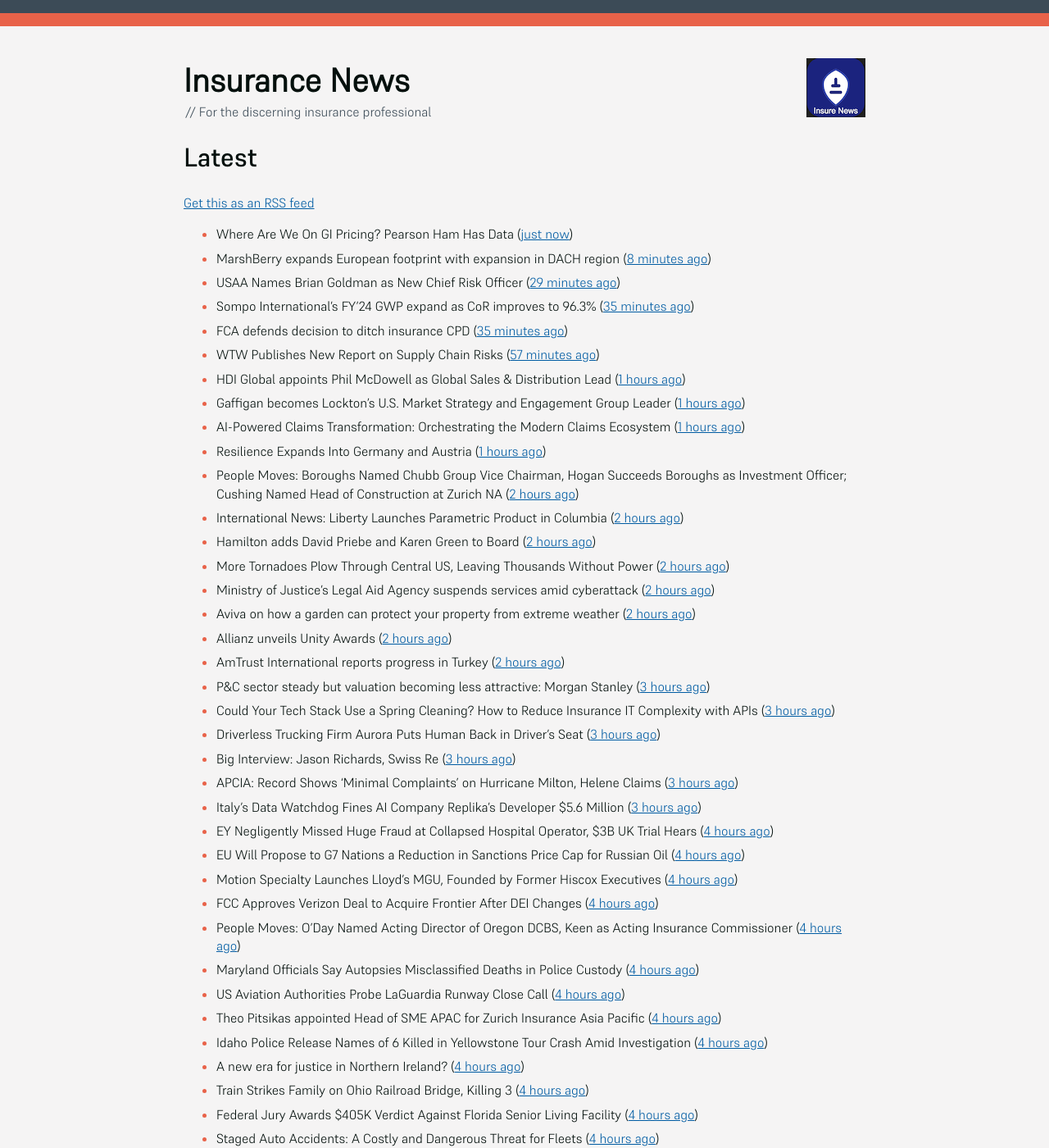
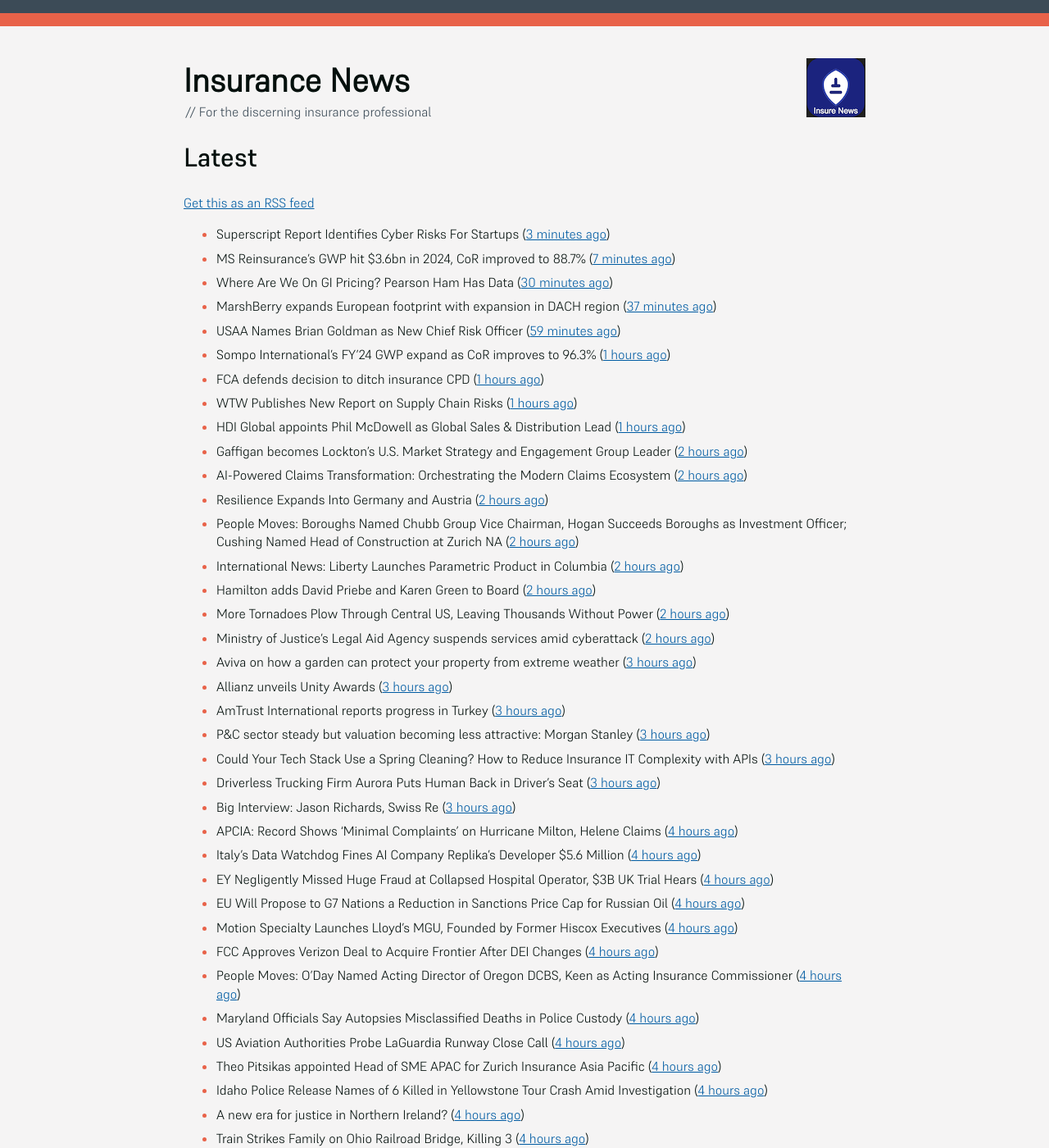
Before and after one commit to mat-0/feeds.thechels.uk, a Jekyll site: the page built from index.md, in a window 1280 px wide and 1400 px high. Shown: the whole window at 82% size. Built offline with Jekyll 4.4.1, drawn with Linux system fonts in a browser that asks for light colours; some of the changed text lies outside the part shown.

Commit message:
New Feed

```diff
--- a/index.md
+++ b/index.md
@@ -8,30 +8,32 @@ description: Latest Updates
 [Get this as an RSS feed](/feed.rss)
 
 <!-- news_marker starts -->
-- Where Are We On GI Pricing? Pearson Ham Has Data ([just now](https://insurance-edge.net/2025/05/20/where-are-we-on-gi-pricing-pearson-ham-has-data/))
-- MarshBerry expands European footprint with expansion in DACH region ([8 minutes ago](https://www.reinsurancene.ws/marshberry-expands-european-footprint-with-expansion-in-dach-region/))
-- USAA Names Brian Goldman as New Chief Risk Officer ([29 minutes ago](https://www.insurtechinsights.com/usaa-names-brian-goldman-as-new-chief-risk-officer/))
-- Sompo International’s FY’24 GWP expand as CoR improves to 96.3% ([35 minutes ago](https://www.reinsurancene.ws/sompo-internationals-fy24-gwp-expand-as-cor-improves-to-96-3/))
-- FCA defends decision to ditch insurance CPD ([35 minutes ago](https://www.postonline.co.uk/news/7957780/fca-defends-decision-to-ditch-insurance-cpd))
-- WTW Publishes New Report on Supply Chain Risks ([57 minutes ago](https://insurance-edge.net/2025/05/20/wtw-publishes-new-report-on-supply-chain-risks/))
+- Superscript Report Identifies Cyber Risks For Startups ([3 minutes ago](https://insurance-edge.net/2025/05/20/superscript-report-identifies-cyber-risks-for-startups/))
+- MS Reinsurance’s GWP hit $3.6bn in 2024, CoR improved to 88.7% ([7 minutes ago](https://www.reinsurancene.ws/ms-reinsurances-gwp-hit-3-6bn-in-2024-cor-improved-to-88-7/))
+- Where Are We On GI Pricing? Pearson Ham Has Data ([30 minutes ago](https://insurance-edge.net/2025/05/20/where-are-we-on-gi-pricing-pearson-ham-has-data/))
+- MarshBerry expands European footprint with expansion in DACH region ([37 minutes ago](https://www.reinsurancene.ws/marshberry-expands-european-footprint-with-expansion-in-dach-region/))
+- USAA Names Brian Goldman as New Chief Risk Officer ([59 minutes ago](https://www.insurtechinsights.com/usaa-names-brian-goldman-as-new-chief-risk-officer/))
+- Sompo International’s FY’24 GWP expand as CoR improves to 96.3% ([1 hours ago](https://www.reinsurancene.ws/sompo-internationals-fy24-gwp-expand-as-cor-improves-to-96-3/))
+- FCA defends decision to ditch insurance CPD ([1 hours ago](https://www.postonline.co.uk/news/7957780/fca-defends-decision-to-ditch-insurance-cpd))
+- WTW Publishes New Report on Supply Chain Risks ([1 hours ago](https://insurance-edge.net/2025/05/20/wtw-publishes-new-report-on-supply-chain-risks/))
 - HDI Global appoints Phil McDowell as Global Sales & Distribution Lead ([1 hours ago](https://www.reinsurancene.ws/hdi-global-appoints-phil-mcdowell-as-global-sales-distribution-lead/))
-- Gaffigan becomes Lockton’s U.S. Market Strategy and Engagement Group Leader ([1 hours ago](https://www.reinsurancene.ws/gaffigan-becomes-locktons-u-s-market-strategy-and-engagement-group-leader/))
-- AI-Powered Claims Transformation: Orchestrating the Modern Claims Ecosystem ([1 hours ago](https://insurance-edge.net/2025/05/20/ai-powered-claims-transformation-orchestrating-the-modern-claims-ecosystem-2/))
-- Resilience Expands Into Germany and Austria ([1 hours ago](https://insurance-edge.net/2025/05/20/resilience-expands-into-germany-and-austria/))
+- Gaffigan becomes Lockton’s U.S. Market Strategy and Engagement Group Leader ([2 hours ago](https://www.reinsurancene.ws/gaffigan-becomes-locktons-u-s-market-strategy-and-engagement-group-leader/))
+- AI-Powered Claims Transformation: Orchestrating the Modern Claims Ecosystem ([2 hours ago](https://insurance-edge.net/2025/05/20/ai-powered-claims-transformation-orchestrating-the-modern-claims-ecosystem-2/))
+- Resilience Expands Into Germany and Austria ([2 hours ago](https://insurance-edge.net/2025/05/20/resilience-expands-into-germany-and-austria/))
 - People Moves: Boroughs Named Chubb Group Vice Chairman, Hogan Succeeds Boroughs as Investment Officer; Cushing Named Head of Construction at Zurich NA ([2 hours ago](https://www.insurancejournal.com/news/national/2025/05/20/824390.htm))
 - International News: Liberty Launches Parametric Product in Columbia ([2 hours ago](https://insurance-edge.net/2025/05/20/international-news-liberty-launches-parametric-product-in-columbia/))
 - Hamilton adds David Priebe and Karen Green to Board ([2 hours ago](https://www.reinsurancene.ws/hamilton-adds-david-priebe-and-karen-green-to-board/))
 - More Tornadoes Plow Through Central US, Leaving Thousands Without Power ([2 hours ago](https://www.insurancejournal.com/news/southeast/2025/05/20/824450.htm))
 - Ministry of Justice's Legal Aid Agency suspends services amid cyberattack ([2 hours ago](https://www.insurancebusinessmag.com/uk/news/cyber/ministry-of-justices-legal-aid-agency-suspends-services-amid-cyberattack-536241.aspx))
-- Aviva on how a garden can protect your property from extreme weather ([2 hours ago](https://www.insurancebusinessmag.com/uk/news/property-insurance/aviva-on-how-a-garden-can-protect-your-property-from-extreme-weather-536238.aspx))
-- Allianz unveils Unity Awards ([2 hours ago](https://www.insurancebusinessmag.com/uk/news/breaking-news/allianz-unveils-unity-awards-536237.aspx))
-- AmTrust International reports progress in Turkey ([2 hours ago](https://www.insurancebusinessmag.com/uk/news/breaking-news/amtrust-international-reports-progress-in-turkey-536236.aspx))
+- Aviva on how a garden can protect your property from extreme weather ([3 hours ago](https://www.insurancebusinessmag.com/uk/news/property-insurance/aviva-on-how-a-garden-can-protect-your-property-from-extreme-weather-536238.aspx))
+- Allianz unveils Unity Awards ([3 hours ago](https://www.insurancebusinessmag.com/uk/news/breaking-news/allianz-unveils-unity-awards-536237.aspx))
+- AmTrust International reports progress in Turkey ([3 hours ago](https://www.insurancebusinessmag.com/uk/news/breaking-news/amtrust-international-reports-progress-in-turkey-536236.aspx))
 - P&C sector steady but valuation becoming less attractive: Morgan Stanley ([3 hours ago](https://www.reinsurancene.ws/pc-sector-steady-but-valuation-becoming-less-attractive-morgan-stanley/))
 - Could Your Tech Stack Use a Spring Cleaning? How to Reduce Insurance IT Complexity with APIs ([3 hours ago](https://www.insurancejournal.com/blogs/agentsync/2025/05/20/822951.htm))
 - Driverless Trucking Firm Aurora Puts Human Back in Driver’s Seat ([3 hours ago](https://www.insurancejournal.com/news/southcentral/2025/05/20/824443.htm))
 - Big Interview: Jason Richards, Swiss Re ([3 hours ago](https://www.postonline.co.uk/reinsurance/7957541/big-interview-jason-richards-swiss-re))
-- APCIA: Record Shows ‘Minimal Complaints’ on Hurricane Milton, Helene Claims ([3 hours ago](https://www.insurancejournal.com/news/national/2025/05/20/824364.htm))
-- Italy’s Data Watchdog Fines AI Company Replika’s Developer $5.6 Million ([3 hours ago](https://www.insurancejournal.com/news/international/2025/05/20/824403.htm))
+- APCIA: Record Shows ‘Minimal Complaints’ on Hurricane Milton, Helene Claims ([4 hours ago](https://www.insurancejournal.com/news/national/2025/05/20/824364.htm))
+- Italy’s Data Watchdog Fines AI Company Replika’s Developer $5.6 Million ([4 hours ago](https://www.insurancejournal.com/news/international/2025/05/20/824403.htm))
 - EY Negligently Missed Huge Fraud at Collapsed Hospital Operator, $3B UK Trial Hears ([4 hours ago](https://www.insurancejournal.com/news/international/2025/05/20/824369.htm))
 - EU Will Propose to G7 Nations a Reduction in Sanctions Price Cap for Russian Oil ([4 hours ago](https://www.insurancejournal.com/news/international/2025/05/20/824398.htm))
 - Motion Specialty Launches Lloyd’s MGU, Founded by Former Hiscox Executives ([4 hours ago](https://www.insurancejournal.com/news/international/2025/05/20/824409.htm))
```
Also changed, not shown: other parts of index.md (+14 -16 lines).
